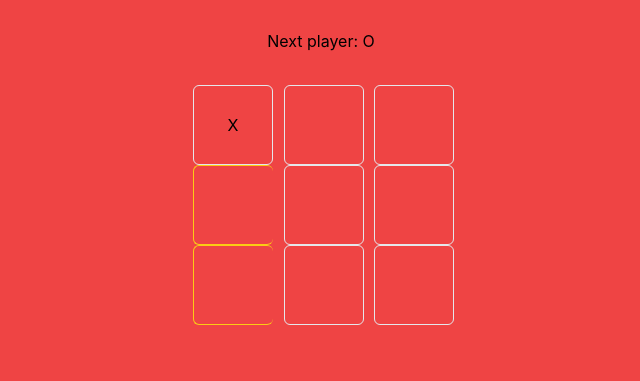
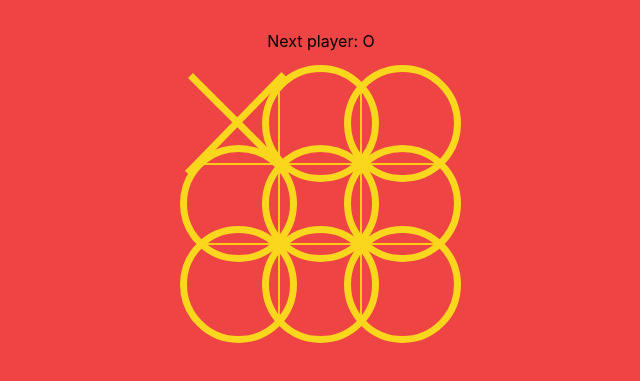
Before and after one commit to limittox/tic-tac-toe, a React app: page / in a window 1280 px wide. Both pictures are taken after a click on the element 552 px from the left and 225 px from the top of the page. Shown: the part 101-482 px from the top of the page, without its empty margins (319-959 px from the left). Built offline with nearby package versions, Linux system fonts and the light colour scheme; a web font is replaced by a local one.

Commit message:
Added grid and crosses and circle components

```diff
--- a/src/Board.js
+++ b/src/Board.js
@@ -5,6 +5,11 @@ import styles from "./index.css";
 function Board() {
   const [squares, setSquares] = React.useState(Array(9).fill(null));
   const [xIsNext, setXIsNext] = React.useState(true);
+  const borderStyle = {
+    borderRight: "border-r-2",
+    borderBottom: "border-b-2",
+    borderTop: "border-t-2"
+  }
 
   const handleClick = (i) => {
     const squaresCopy = [...squares];
@@ -16,8 +21,8 @@ function Board() {
     setXIsNext(!xIsNext);
   };
 
-  const renderSquare = (i) => {
-    return <Square value={squares[i]} onClick={() => handleClick(i)} />;
+  const renderSquare = (i, borderRight, borderBottom, borderTop) => {
+    return <Square value={squares[i]} onClick={() => handleClick(i)} style={{borderRight,borderBottom,borderTop}} />;
   };
 
   const winner = calculateWinner(squares);
@@ -57,22 +62,21 @@ function Board() {
   return (
     <div className="grid grid-rows-[max-content_1fr] text-center gap-4 mt-8 ml-8 mr-8 justify-items-center items-center">
       <div className="h-[40px]">{status}</div>
-      <div className="w-64 h-64 grid grid-cols-3 gap-4">
-        {/* <div className="board-row border-r-4 border-yellow-400"> */}
-        <div className="board-row divide-x divide-yellow-400">
-          {renderSquare(0)}
-          {renderSquare(1)}
-          {renderSquare(2)}
+      <div className="w-128 h-128 grid grid-cols-3">
+        <div className="board-row border-r-2 border-yellow-400">
+          {renderSquare(0, "", borderStyle.borderBottom, "")}
+          {renderSquare(1, "", borderStyle.borderBottom, "")}
+          {renderSquare(2, "", "", "")}
+        </div>
+        <div className="board-row border-r-2 border-yellow-400">
+          {renderSquare(3, "", borderStyle.borderBottom, "")}
+          {renderSquare(4, "", borderStyle.borderBottom, "")}
+          {renderSquare(5, "", "", "")}
         </div>
         <div className="board-row">
-          {renderSquare(3)}
-          {renderSquare(4)}
-          {renderSquare(5)}
-        </div>
-        <div className="board-row">
-          {renderSquare(6)}
-          {renderSquare(7)}
-          {renderSquare(8)}
+          {renderSquare(6, "", borderStyle.borderBottom, "")}
+          {renderSquare(7, "", borderStyle.borderBottom, "")}
+          {renderSquare(8, "", "", "")}
         </div>
       </div>
     </div>
--- /dev/null
+++ b/src/Circle.js
@@ -0,0 +1,17 @@
+const Circle = () => {
+  return (
+    <>
+      <svg
+        xmlns="http://www.w3.org/2000/svg"
+        width="117"
+        height="117"
+        viewBox="0 0 117 117"
+        fill="none"
+      >
+        <circle cx="58.5" cy="58.5" r="55" stroke="#FAD61D" stroke-width="7" />
+      </svg>
+    </>
+  );
+};
+
+export default Circle;
--- /dev/null
+++ b/src/Cross.js
@@ -0,0 +1,32 @@
+const Cross = () => {
+  return (
+    <>
+      <svg
+        xmlns="http://www.w3.org/2000/svg"
+        width="106"
+        height="104"
+        viewBox="0 0 106 104"
+        fill="none"
+      >
+        <line
+          x1="5.47339"
+          y1="3.52365"
+          x2="103.12"
+          y2="101.054"
+          stroke="#FAD61D"
+          stroke-width="7"
+        />
+        <line
+          x1="2.49665"
+          y1="101.265"
+          x2="98.9494"
+          y2="2.55393"
+          stroke="#FAD61D"
+          stroke-width="7"
+        />
+      </svg>
+    </>
+  );
+};
+
+export default Cross;
--- a/src/Square.js
+++ b/src/Square.js
@@ -1,10 +1,13 @@
+import Cross from "./Cross";
+import Circle from "./Circle";
+
 function Square(props) {
   return (
     <div
-      className="flex justify-center items-center w-20 h-20 gap-4 border rounded-md"
+      className={`flex justify-center items-center w-20 h-20 border-yellow-400 ${props.style.borderRight} ${props.style.borderBottom} ${props.style.borderTop}`}
       onClick={props.onClick}
     >
-      <div>{props.value}</div>
+      <div>{(props.value === "X") ? <Cross /> : <Circle />}</div>
     </div>
   );
 }
```
Also changed, not shown: src/built_css/tailwind.css.
